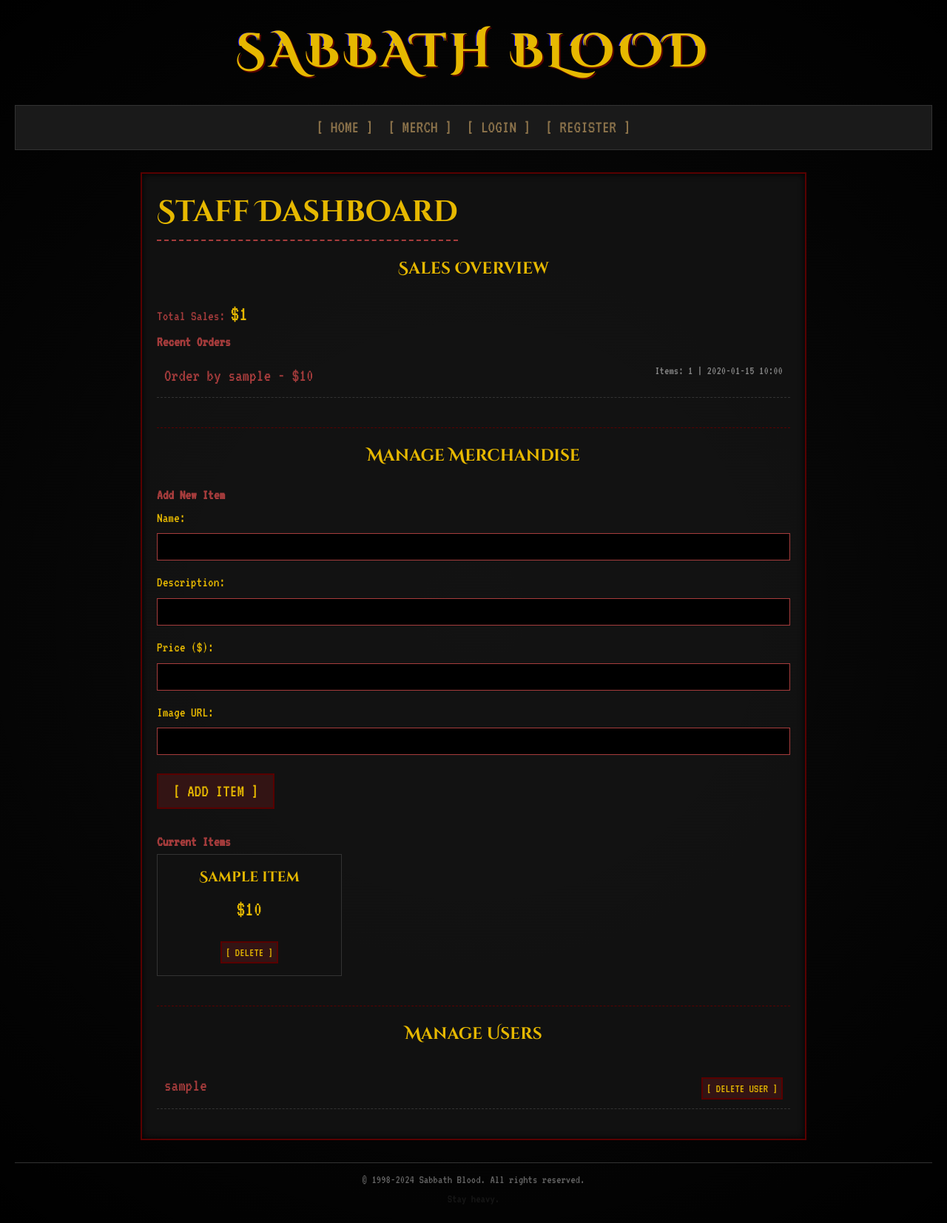
After one commit to P3p1d/jules-test, a Flask app: template templates/staff_dashboard.html in a window 1280 px wide. The commit adds this page. Shown: the whole page at 74% size. Run offline with Flask 3, Linux system fonts and the light colour scheme; the template is opened without the code that fills it: most values are stand-ins (such as "Sample title", 1, 10 or a date in 2020).

Commit message:
Add staff dashboard, order tracking, and password reset
- Updated user schema to include `role` (default 'user'), `security_question`, and `security_answer`.
- Implemented `/reset_password` route and template for secure password recovery.
- Modified `/checkout` to save completed orders to an `orders` collection in MongoDB.
- Created `/staff` route and dashboard to display total sales, track orders, manage merchandise items, and delete users.
- Updated `seed.py` to pre-populate an initial 'admin' staff account.
- Handled global context `user` correctly across new routes to fix navigation menu display issues.

Co-authored-by: P3p1d <46057981+P3p1d@users.noreply.github.com>

```diff
--- a/app.py
+++ b/app.py
@@ -12,6 +12,7 @@ client = MongoClient('mongodb://localhost:27017/')
 db = client.stoner_rock_band
 users_collection = db.users
 merch_collection = db.merch
+orders_collection = db.orders
 
 # Helper for getting current user
 def get_current_user():
@@ -34,17 +35,26 @@ def register():
             flash('Username already exists!')
             return redirect(url_for('register'))
 
+        security_question = request.form.get('security_question')
+        security_answer = request.form.get('security_answer')
+
         hashed_password = generate_password_hash(password)
+        hashed_answer = generate_password_hash(security_answer.lower())
+
         users_collection.insert_one({
             'username': username,
             'password': hashed_password,
+            'role': 'user',
+            'security_question': security_question,
+            'security_answer': hashed_answer,
             'cart': [],
             'created_at': datetime.utcnow()
         })
         flash('Registration successful! Please login.')
         return redirect(url_for('login'))
 
-    return render_template('register.html')
+    user = get_current_user()
+    return render_template('register.html', user=user)
 
 @app.route('/login', methods=['GET', 'POST'])
 def login():
@@ -59,7 +69,31 @@ def login():
             return redirect(url_for('index'))
 
         flash('Invalid username or password!')
-    return render_template('login.html')
+
+    user = get_current_user()
+    return render_template('login.html', user=user)
+
+@app.route('/reset_password', methods=['GET', 'POST'])
+def reset_password():
+    user = get_current_user()
+    if request.method == 'POST':
+        username = request.form.get('username')
+        security_answer = request.form.get('security_answer')
+        new_password = request.form.get('new_password')
+
+        user = users_collection.find_one({'username': username})
+        if user and user.get('security_answer') and check_password_hash(user['security_answer'], security_answer.lower()):
+            hashed_password = generate_password_hash(new_password)
+            users_collection.update_one(
+                {'_id': user['_id']},
+                {'$set': {'password': hashed_password}}
+            )
+            flash('Password successfully reset! Please login.')
+            return redirect(url_for('login'))
+        else:
+            flash('Invalid username or security answer.')
+
+    return render_template('reset_password.html', user=user)
 
 @app.route('/logout')
 def logout():
@@ -109,7 +143,30 @@ def checkout():
     if 'user_id' not in session:
         return redirect(url_for('login'))
 
-    # In a real app, process payment here
+    user = get_current_user()
+    if not user.get('cart'):
+        flash('Your cart is empty.')
+        return redirect(url_for('merch'))
+
+    # Calculate total and gather items
+    cart_items = []
+    total = 0
+    for item_id in user['cart']:
+        item = merch_collection.find_one({'_id': item_id})
+        if item:
+            cart_items.append({'item_id': item['_id'], 'name': item['name'], 'price': item['price']})
+            total += item['price']
+
+    # Save order
+    orders_collection.insert_one({
+        'user_id': user['_id'],
+        'username': user['username'],
+        'items': cart_items,
+        'total': total,
+        'created_at': datetime.utcnow()
+    })
+
+    # Clear cart
     users_collection.update_one(
         {'_id': ObjectId(session['user_id'])},
         {'$set': {'cart': []}}
@@ -117,5 +174,72 @@ def checkout():
     flash('Order placed successfully! Keep rocking.')
     return redirect(url_for('index'))
 
+# Staff Routes
+def is_staff():
+    user = get_current_user()
+    return user and user.get('role') == 'staff'
+
+@app.route('/staff')
+def staff_dashboard():
+    if not is_staff():
+        flash('Unauthorized access.')
+        return redirect(url_for('index'))
+
+    user = get_current_user()
+    users = list(users_collection.find())
+    orders = list(orders_collection.find().sort('created_at', -1))
+    items = list(merch_collection.find())
+
+    total_sales = sum(order['total'] for order in orders)
+
+    return render_template('staff_dashboard.html',
+                           user=user,
+                           users=users,
+                           orders=orders,
+                           items=items,
+                           total_sales=total_sales)
+
+@app.route('/staff/add_item', methods=['POST'])
+def staff_add_item():
+    if not is_staff():
+        return redirect(url_for('index'))
+
+    name = request.form.get('name')
+    description = request.form.get('description')
+    price = float(request.form.get('price'))
+    image_url = request.form.get('image_url')
+
+    merch_collection.insert_one({
+        'name': name,
+        'description': description,
+        'price': price,
+        'image_url': image_url
+    })
+    flash('Item added successfully.')
+    return redirect(url_for('staff_dashboard'))
+
+@app.route('/staff/delete_item/<item_id>', methods=['POST'])
+def staff_delete_item(item_id):
+    if not is_staff():
+        return redirect(url_for('index'))
+
+    merch_collection.delete_one({'_id': ObjectId(item_id)})
+    flash('Item deleted successfully.')
+    return redirect(url_for('staff_dashboard'))
+
+@app.route('/staff/delete_user/<user_id>', methods=['POST'])
+def staff_delete_user(user_id):
+    if not is_staff():
+        return redirect(url_for('index'))
+
+    user_to_delete = users_collection.find_one({'_id': ObjectId(user_id)})
+    if user_to_delete and user_to_delete.get('role') == 'staff':
+        flash('Cannot delete staff accounts.')
+    else:
+        users_collection.delete_one({'_id': ObjectId(user_id)})
+        flash('User deleted successfully.')
+
+    return redirect(url_for('staff_dashboard'))
+
 if __name__ == '__main__':
     app.run(debug=True, host='0.0.0.0', port=5000)
--- a/templates/base.html
+++ b/templates/base.html
@@ -20,6 +20,9 @@
                 <li><a href="{{ url_for('index') }}">[ HOME ]</a></li>
                 <li><a href="{{ url_for('merch') }}">[ MERCH ]</a></li>
                 {% if session.get('user_id') %}
+                {% if user and user.get('role') == 'staff' %}
+                <li><a href="{{ url_for('staff_dashboard') }}">[ STAFF DASHBOARD ]</a></li>
+                {% endif %}
                 <li><a href="{{ url_for('cart') }}">[ CART ]</a></li>
                 <li><a href="{{ url_for('logout') }}">[ LOGOUT ]</a></li>
                 <li class="user-greeting">Hail, {{ user.username if user else 'Guest' }}</li>
--- a/templates/login.html
+++ b/templates/login.html
@@ -14,6 +14,7 @@
         </div>
         <button type="submit" class="btn-submit">Enter</button>
     </form>
+    <p class="auth-link">Forgot password? <a href="{{ url_for('reset_password') }}">Reset it here</a>.</p>
     <p class="auth-link">Need an account? <a href="{{ url_for('register') }}">Join the cult</a>.</p>
 </section>
 {% endblock %}
--- /dev/null
+++ b/templates/staff_dashboard.html
@@ -0,0 +1,78 @@
+{% extends 'base.html' %}
+
+{% block content %}
+<section class="staff-dashboard">
+    <h2>Staff Dashboard</h2>
+
+    <div class="dashboard-section">
+        <h3>Sales Overview</h3>
+        <p>Total Sales: <span class="merch-price">${{ total_sales }}</span></p>
+
+        <h4>Recent Orders</h4>
+        <ul class="cart-list">
+            {% for order in orders[:10] %}
+            <li class="cart-item">
+                <span class="cart-item-name">Order by {{ order.username }} - ${{ order.total }}</span>
+                <span style="font-size: 1rem; color: #888;">Items: {{ order.items|length }} | {{ order.created_at.strftime('%Y-%m-%d %H:%M') }}</span>
+            </li>
+            {% else %}
+            <li>No orders yet.</li>
+            {% endfor %}
+        </ul>
+    </div>
+
+    <div class="dashboard-section" style="margin-top: 40px; border-top: 1px dashed #590000; padding-top: 20px;">
+        <h3>Manage Merchandise</h3>
+
+        <form action="{{ url_for('staff_add_item') }}" method="POST" class="auth-form" style="max-width: 100%; text-align: left; margin-bottom: 30px;">
+            <h4>Add New Item</h4>
+            <div class="form-group">
+                <label for="name">Name:</label>
+                <input type="text" id="name" name="name" required class="input-field">
+            </div>
+            <div class="form-group">
+                <label for="description">Description:</label>
+                <input type="text" id="description" name="description" required class="input-field">
+            </div>
+            <div class="form-group">
+                <label for="price">Price ($):</label>
+                <input type="number" step="0.01" id="price" name="price" required class="input-field">
+            </div>
+            <div class="form-group">
+                <label for="image_url">Image URL:</label>
+                <input type="text" id="image_url" name="image_url" required class="input-field">
+            </div>
+            <button type="submit" class="btn-submit">[ ADD ITEM ]</button>
+        </form>
+
+        <h4>Current Items</h4>
+        <div class="merch-grid" style="justify-content: flex-start;">
+            {% for item in items %}
+            <div class="merch-item">
+                <h3 class="merch-name" style="font-size: 1.2rem;">{{ item.name }}</h3>
+                <p class="merch-price">${{ item.price }}</p>
+                <form action="{{ url_for('staff_delete_item', item_id=item._id) }}" method="POST">
+                    <button type="submit" class="btn-checkout" style="font-size: 1rem; padding: 5px;">[ DELETE ]</button>
+                </form>
+            </div>
+            {% endfor %}
+        </div>
+    </div>
+
+    <div class="dashboard-section" style="margin-top: 40px; border-top: 1px dashed #590000; padding-top: 20px;">
+        <h3>Manage Users</h3>
+        <ul class="cart-list">
+            {% for u in users %}
+            <li class="cart-item" style="align-items: center;">
+                <span class="cart-item-name">{{ u.username }} {% if u.role == 'staff' %} <strong>(STAFF)</strong> {% endif %}</span>
+                {% if u.role != 'staff' %}
+                <form action="{{ url_for('staff_delete_user', user_id=u._id) }}" method="POST" style="margin: 0;">
+                    <button type="submit" class="btn-checkout" style="font-size: 1rem; padding: 5px; background: #331414;">[ DELETE USER ]</button>
+                </form>
+                {% endif %}
+            </li>
+            {% endfor %}
+        </ul>
+    </div>
+</section>
+{% endblock %}
```
Also changed, not shown: seed.py (+16 -0 lines), templates/register.html (+12 -0 lines), templates/reset_password.html (added, +23 -0 lines).
